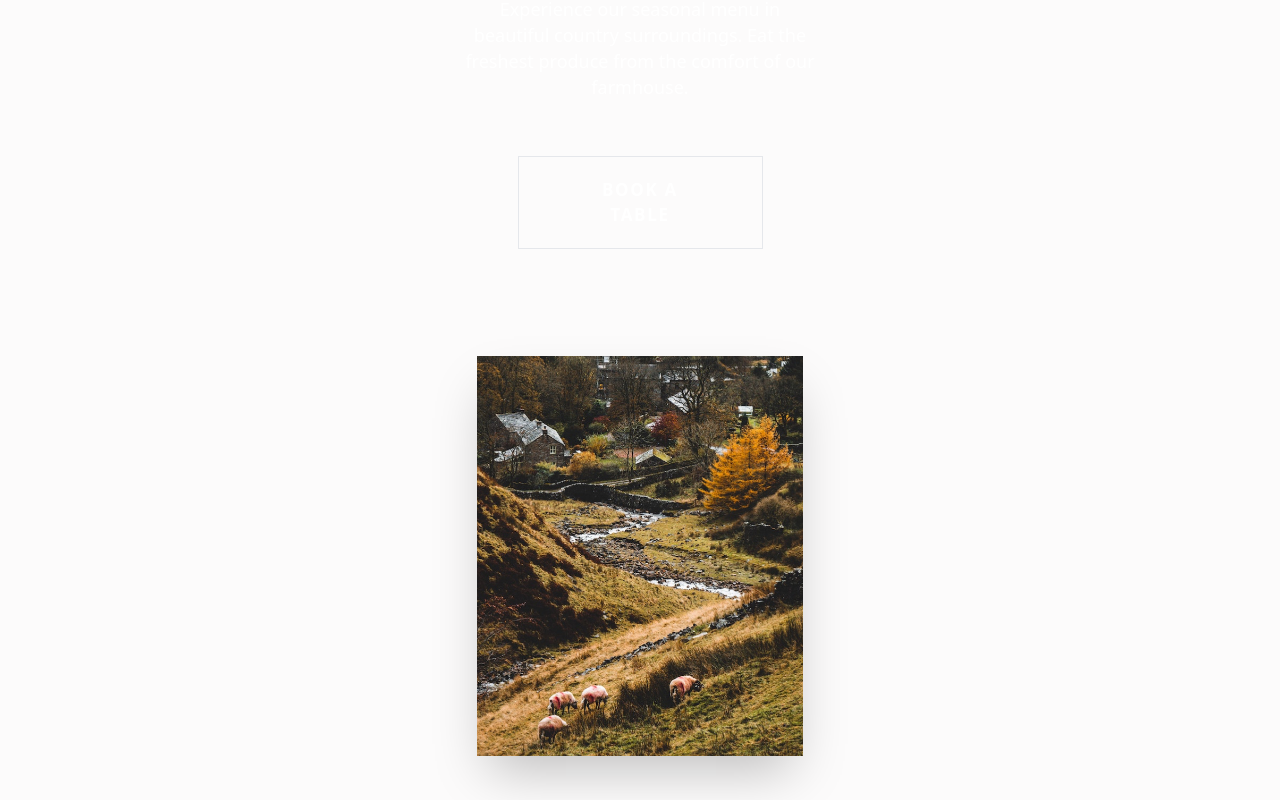
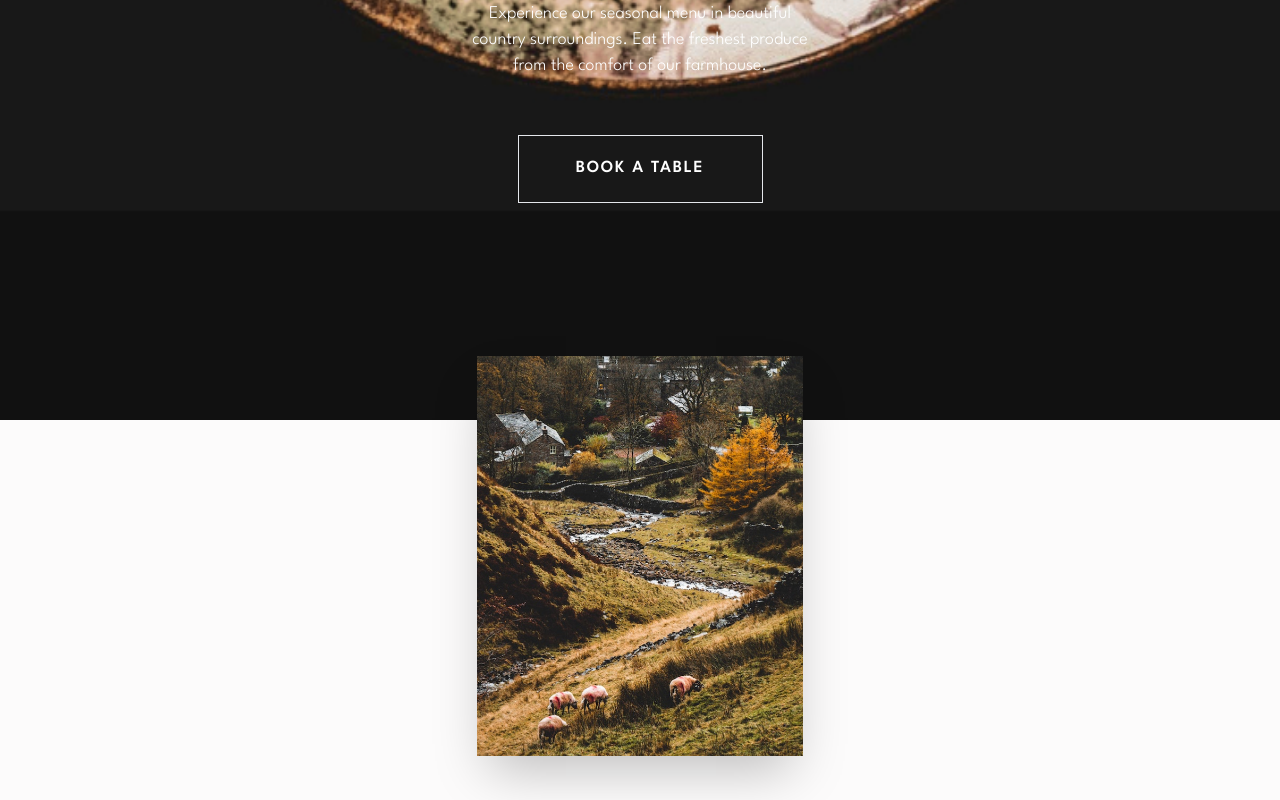
Before and after one commit to neshacascia/verde, a React (Vite) app: page / in a window 1280 px wide. Shown: the part 540-1340 px from the top of the page. Built offline with nearby package versions, Linux system fonts and the light colour scheme.

Commit message:
updated colour names

```diff
--- a/src/components/Event.jsx
+++ b/src/components/Event.jsx
@@ -14,7 +14,7 @@ export default function Event({ event, eventsPosition, setEventsPosition }) {
             Family Gathering
           </button>
           {eventsPosition === 0 && (
-            <hr className="w-14 border-[#9E7F66] border-[1px]"></hr>
+            <hr className="w-14 border-beaver border-[1px]"></hr>
           )}
         </div>
 
@@ -28,7 +28,7 @@ export default function Event({ event, eventsPosition, setEventsPosition }) {
             Special Events
           </button>
           {eventsPosition === 1 && (
-            <hr className="w-14 border-[#9E7F66] border-[1px]"></hr>
+            <hr className="w-14 border-beaver border-[1px]"></hr>
           )}
         </div>
 
@@ -42,15 +42,17 @@ export default function Event({ event, eventsPosition, setEventsPosition }) {
             Social Events
           </button>
           {eventsPosition === 2 && (
-            <hr className="w-14 border-[#9E7F66] border-[1px]"></hr>
+            <hr className="w-14 border-beaver border-[1px]"></hr>
           )}
         </div>
       </div>
 
-      <h2 className="text-darkBlue text-[32px] font-semibold tracking-wide mt-7 mb-3">
+      <h2 className="text-ebonyClay text-[32px] font-semibold tracking-wide mt-7 mb-3">
         {event.heading}
       </h2>
-      <p className="font-light leading-[26px]">{event.description}</p>
+      <p className="text-ebonyClay font-light leading-[26px]">
+        {event.description}
+      </p>
     </div>
   );
 }
--- a/src/components/Footer.jsx
+++ b/src/components/Footer.jsx
@@ -1,6 +1,6 @@
 export default function Footer() {
   return (
-    <footer className="text-white bg-[#111] h-auto flex flex-col items-center py-20 px-6">
+    <footer className="text-white bg-codGray h-auto flex flex-col items-center py-20 px-6">
       <span className="text-5xl font-medium tracking-wide mb-10">dine</span>
 
       <div className="text-sm font-light uppercase text-center tracking-[2px] leading-[28px] mb-8">
--- a/src/components/Hero.jsx
+++ b/src/components/Hero.jsx
@@ -11,7 +11,7 @@ export default function Hero() {
         Experience our seasonal menu in beautiful country surroundings. Eat the
         freshest produce from the comfort of our farmhouse.{' '}
       </p>
-      <button className="text-[17px] font-semibold tracking-widest uppercase w-[245px] border-[1px] py-5 px-14 mt-14 hover:text-[#111] hover:bg-white">
+      <button className="text-[17px] font-semibold tracking-widest uppercase w-[245px] border-[1px] py-5 px-14 mt-14 hover:text-codGray hover:bg-white">
         Book a table
       </button>
     </section>
--- a/src/components/Item.jsx
+++ b/src/components/Item.jsx
@@ -2,7 +2,7 @@ import divide from '../../public/assets/patterns/pattern-divide.svg';
 
 export default function Item({ item }) {
   return (
-    <div className="text-darkBlue text-center w-[327px] h-[662px] flex flex-col items-center -mt-16">
+    <div className="text-ebonyClay text-center w-[327px] h-[662px] flex flex-col items-center -mt-16">
       <img src={item.image} className="shadow-2xl mb-12" />
       <img src={divide} />
       <h2 className="text-[32px] font-bold tracking-wide mt-9 mb-3">
--- a/src/pages/Home.jsx
+++ b/src/pages/Home.jsx
@@ -27,7 +27,7 @@ export default function Home() {
         {items}
       </section>
 
-      <section className="text-white bg-[#111] w-screen h-auto flex flex-col items-center pt-16">
+      <section className="text-white bg-codGray w-screen h-auto flex flex-col items-center pt-16">
         <div className="text-center w-[327px] flex flex-col items-center">
           <img src={divide} />
           <h2 className="text-[32px] font-semibold tracking-wide mt-9 mb-3">
@@ -48,7 +48,7 @@ export default function Home() {
           eventsPosition={eventsPosition}
           setEventsPosition={setEventsPosition}
         />
-        <button className="text-white bg-[#111] text-[17px] font-medium tracking-widest uppercase w-[245px] border-[1px] py-5 px-14 mt-7 hover:text-black hover:bg-white">
+        <button className="text-white bg-codGray text-[17px] font-medium tracking-widest uppercase w-[245px] border-[1px] py-5 px-14 mt-7 hover:text-codGray hover:bg-white">
           Book a table
         </button>
       </section>
@@ -57,7 +57,7 @@ export default function Home() {
         <span className="text-[32px] font-semibold">
           Ready to make a reservation?
         </span>
-        <button className="text-white text-[17px] font-medium tracking-widest uppercase w-[245px] border-[1px] py-5 px-14 mt-7 hover:text-[#111] hover:bg-white">
+        <button className="text-white text-[17px] font-medium tracking-widest uppercase w-[245px] border-[1px] py-5 px-14 mt-7 hover:text-codGray hover:bg-white">
           Book a table
         </button>
       </section>
--- a/tailwind.config.js
+++ b/tailwind.config.js
@@ -3,8 +3,17 @@ export default {
   content: ['./src/**/*.{js,jsx,ts,tsx}', './index.html'],
   theme: {
     extend: {
+      fontFamily: {
+        league: ['League Spartan'],
+      },
       colors: {
-        darkBlue: '#242B37',
+        beaver: '#9E7F66',
+        codGray: '#111',
+        ebonyClay: '#242B37',
+      },
+      backgroundImage: {
+        heroMobile: "url('../../public/assets/home/mobile/hero.jpg')",
+        readyMobile: "url('../../public/assets/home/mobile/ready-bg.jpg')",
       },
     },
   },
```
